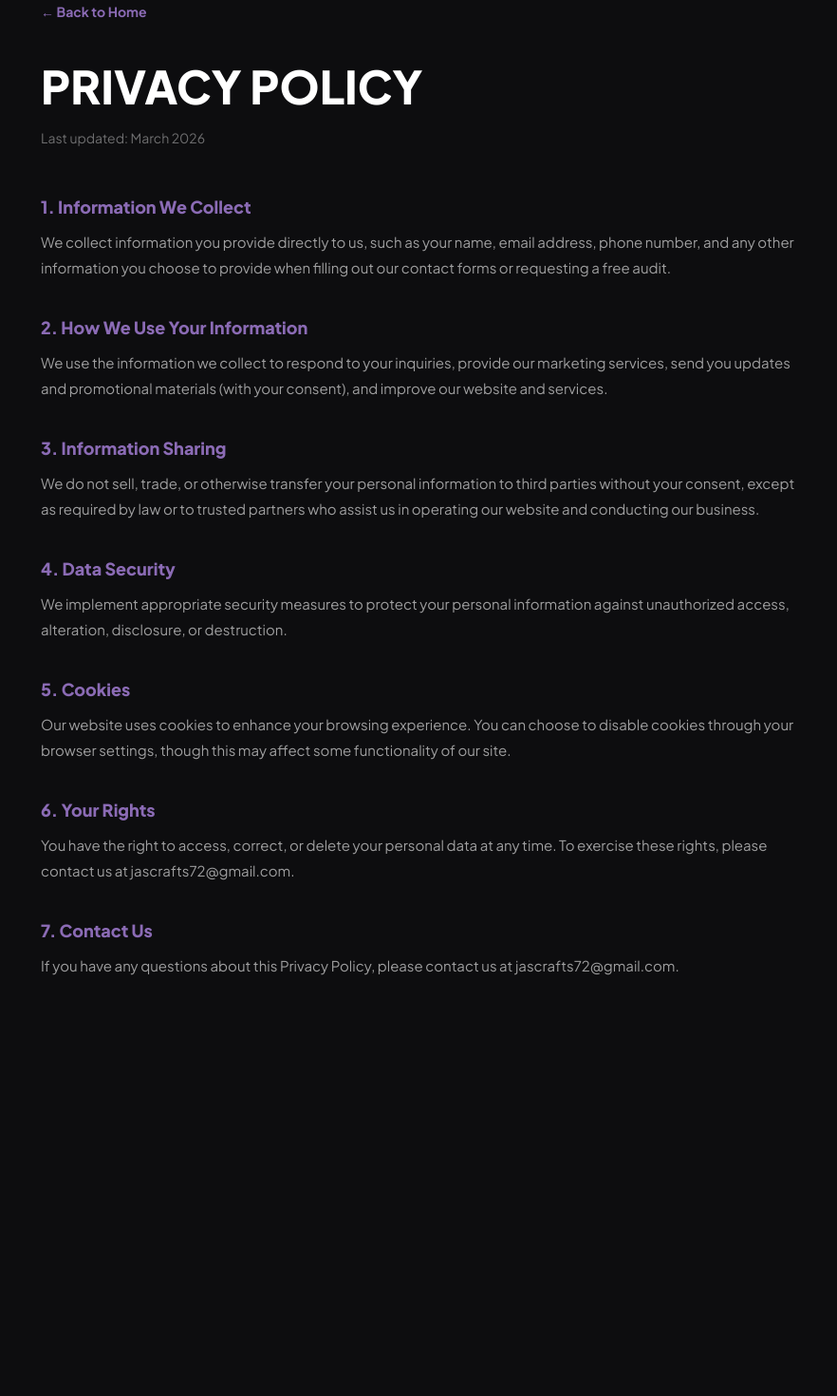
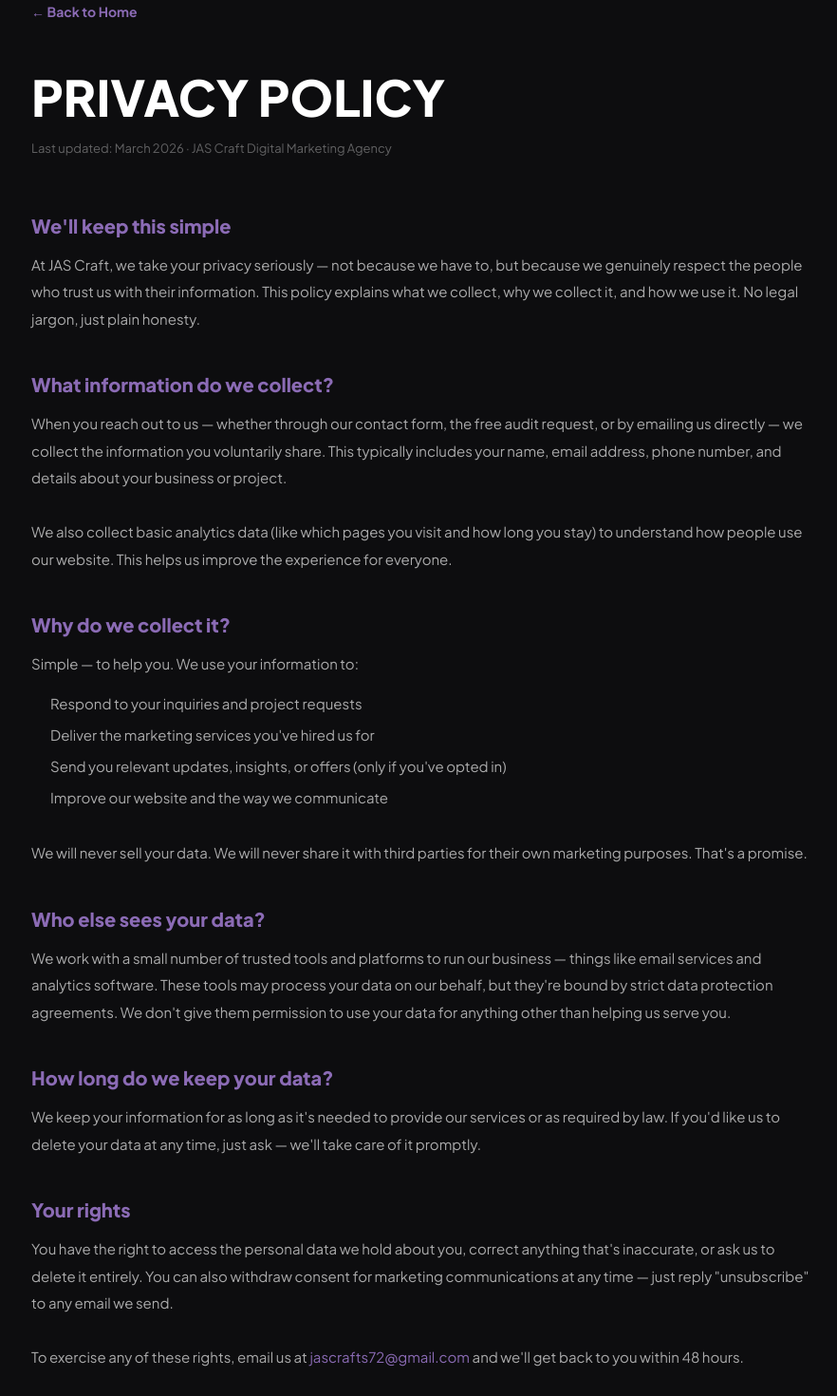
Before and after one commit to jascrafts/jas-craft, a React (Vite) app: page /privacy-policy in a window 1280 px wide. Shown: the part 80-1550 px from the top of the page at 95% size, without its empty margins (197-1079 px from the left). Before the commit the page ends 1226 px from the top, so only its background shows below. Built offline with nearby package versions, Linux system fonts and the light colour scheme.

Commit message:
Rewrite policy pages with human content, fix footer copyright

```diff
--- a/src/components/Footer.jsx
+++ b/src/components/Footer.jsx
@@ -66,7 +66,7 @@
           ))}
         </div>
         <div className="flex flex-col md:flex-row justify-between items-center gap-4 pt-8 text-xs uppercase tracking-widest font-bold" style={{ borderTop: '1px solid rgba(255,255,255,0.05)', color: 'rgba(255,255,255,0.2)' }}>
-          <div>?? 2026 OVRL. All rights reserved.</div>
+          <div>© 2026 JAS Craft. All rights reserved.</div>
           <div className="flex gap-6">
             {[
               { label: 'Privacy Policy', href: '/privacy-policy' },
--- a/src/pages/CookiePolicy.jsx
+++ b/src/pages/CookiePolicy.jsx
@@ -1,24 +1,60 @@
+const Section = ({ title, children }) => (
+  <div style={{ marginBottom: '40px' }}>
+    <h2 style={{ fontSize: '20px', fontWeight: 800, marginBottom: '12px', color: '#8B6BB5' }}>{title}</h2>
+    <div style={{ color: 'rgba(255,255,255,0.65)', lineHeight: 1.9, fontSize: '15px' }}>{children}</div>
+  </div>
+);
+
 const CookiePolicy = () => (
   <div style={{ background: '#0D0D0F', minHeight: '100vh', color: '#fff', padding: '80px 24px' }}>
-    <div style={{ maxWidth: '800px', margin: '0 auto' }}>
-      <a href="/" style={{ color: '#8B6BB5', fontSize: '14px', fontWeight: 700, textDecoration: 'none', display: 'inline-block', marginBottom: '32px' }}>← Back to Home</a>
-      <h1 style={{ fontSize: '48px', fontWeight: 900, textTransform: 'uppercase', marginBottom: '8px' }}>Cookie Policy</h1>
-      <p style={{ color: 'rgba(255,255,255,0.4)', fontSize: '14px', marginBottom: '48px' }}>Last updated: March 2026</p>
+    <div style={{ maxWidth: '820px', margin: '0 auto' }}>
+      <a href="/" style={{ color: '#8B6BB5', fontSize: '14px', fontWeight: 700, textDecoration: 'none', display: 'inline-block', marginBottom: '40px' }}>← Back to Home</a>
 
-      {[
-        { title: '1. What Are Cookies', body: 'Cookies are small text files stored on your device when you visit a website. They help websites remember your preferences and improve your browsing experience.' },
-        { title: '2. How We Use Cookies', body: 'We use cookies to understand how visitors interact with our website, remember your preferences, analyze site traffic and performance, and provide a better user experience.' },
-        { title: '3. Types of Cookies We Use', body: 'Essential Cookies: Required for the website to function properly. Analytics Cookies: Help us understand how visitors use our site (e.g., Google Analytics). Preference Cookies: Remember your settings and preferences for future visits.' },
-        { title: '4. Third-Party Cookies', body: 'Some cookies on our site are set by third-party services such as Google Analytics. These third parties have their own privacy policies governing the use of this information.' },
-        { title: '5. Managing Cookies', body: 'You can control and manage cookies through your browser settings. Most browsers allow you to refuse cookies or delete existing ones. Note that disabling cookies may affect the functionality of our website.' },
-        { title: '6. Updates to This Policy', body: 'We may update this Cookie Policy from time to time. Any changes will be posted on this page with an updated revision date.' },
-        { title: '7. Contact Us', body: 'If you have questions about our use of cookies, please contact us at jascrafts72@gmail.com.' },
-      ].map((s, i) => (
-        <div key={i} style={{ marginBottom: '36px' }}>
-          <h2 style={{ fontSize: '18px', fontWeight: 800, marginBottom: '10px', color: '#8B6BB5' }}>{s.title}</h2>
-          <p style={{ color: 'rgba(255,255,255,0.6)', lineHeight: 1.8, fontSize: '15px' }}>{s.body}</p>
-        </div>
-      ))}
+      <h1 style={{ fontSize: '52px', fontWeight: 900, textTransform: 'uppercase', marginBottom: '6px' }}>Cookie Policy</h1>
+      <p style={{ color: 'rgba(255,255,255,0.35)', fontSize: '13px', marginBottom: '56px' }}>Last updated: March 2026 · JAS Craft Digital Marketing Agency</p>
+
+      <Section title="Cookies — the digital kind">
+        <p>No, not the edible ones. Cookies are small text files that get stored on your device when you visit a website. They're used by pretty much every site on the internet, and ours is no different. This page explains what cookies we use and why.</p>
+      </Section>
+
+      <Section title="What cookies do we use?">
+        <p>We keep it minimal. Here's what's running on our site:</p>
+        <ul style={{ paddingLeft: '20px', marginTop: '10px', lineHeight: 2.4 }}>
+          <li><strong style={{ color: 'rgba(255,255,255,0.85)' }}>Essential cookies</strong> — These are required for the site to work. Things like remembering your session or keeping the page from breaking. You can't opt out of these without the site stopping to function.</li>
+          <li><strong style={{ color: 'rgba(255,255,255,0.85)' }}>Analytics cookies</strong> — We use basic analytics (like Google Analytics) to understand how people find and use our site. This helps us figure out what's working and what needs improvement. The data is aggregated and anonymous — we can't identify you from it.</li>
+          <li><strong style={{ color: 'rgba(255,255,255,0.85)' }}>Preference cookies</strong> — These remember small things, like whether you've dismissed a banner or your display preferences. They make repeat visits a bit smoother.</li>
+        </ul>
+      </Section>
+
+      <Section title="Third-party cookies">
+        <p>Some cookies on our site come from third-party services we use — like Google Analytics or embedded content. These third parties set their own cookies and have their own privacy policies. We don't control what they do with that data, but we only use reputable services that take privacy seriously.</p>
+      </Section>
+
+      <Section title="How to manage or disable cookies">
+        <p>You're in control. Every major browser lets you view, manage, and delete cookies. Here's how to do it in the most common ones:</p>
+        <ul style={{ paddingLeft: '20px', marginTop: '10px', lineHeight: 2.2 }}>
+          <li>Chrome: Settings → Privacy and Security → Cookies</li>
+          <li>Firefox: Settings → Privacy & Security → Cookies and Site Data</li>
+          <li>Safari: Preferences → Privacy → Manage Website Data</li>
+          <li>Edge: Settings → Cookies and Site Permissions</li>
+        </ul>
+        <br />
+        <p>Keep in mind that disabling cookies — especially essential ones — may affect how parts of our site work. Some features might not load correctly without them.</p>
+      </Section>
+
+      <Section title="Do we track you across other sites?">
+        <p>No. We don't use cross-site tracking cookies or sell any data to advertisers. Our analytics are purely for understanding our own website's performance, not for building profiles on individual users.</p>
+      </Section>
+
+      <Section title="Updates to this policy">
+        <p>If we change how we use cookies in a meaningful way, we'll update this page and the date at the top. We won't add new tracking without being transparent about it.</p>
+      </Section>
+
+      <Section title="Still have questions?">
+        <p>Cookies can be a confusing topic. If you want to know more about what's running on our site or have concerns, just email us.</p>
+        <br />
+        <p>📧 <span style={{ color: '#8B6BB5' }}>jascrafts72@gmail.com</span></p>
+      </Section>
     </div>
   </div>
 );
--- a/src/pages/PrivacyPolicy.jsx
+++ b/src/pages/PrivacyPolicy.jsx
@@ -1,24 +1,67 @@
+const Section = ({ title, children }) => (
+  <div style={{ marginBottom: '40px' }}>
+    <h2 style={{ fontSize: '20px', fontWeight: 800, marginBottom: '12px', color: '#8B6BB5' }}>{title}</h2>
+    <div style={{ color: 'rgba(255,255,255,0.65)', lineHeight: 1.9, fontSize: '15px' }}>{children}</div>
+  </div>
+);
+
 const PrivacyPolicy = () => (
   <div style={{ background: '#0D0D0F', minHeight: '100vh', color: '#fff', padding: '80px 24px' }}>
-    <div style={{ maxWidth: '800px', margin: '0 auto' }}>
-      <a href="/" style={{ color: '#8B6BB5', fontSize: '14px', fontWeight: 700, textDecoration: 'none', display: 'inline-block', marginBottom: '32px' }}>← Back to Home</a>
-      <h1 style={{ fontSize: '48px', fontWeight: 900, textTransform: 'uppercase', marginBottom: '8px' }}>Privacy Policy</h1>
-      <p style={{ color: 'rgba(255,255,255,0.4)', fontSize: '14px', marginBottom: '48px' }}>Last updated: March 2026</p>
+    <div style={{ maxWidth: '820px', margin: '0 auto' }}>
+      <a href="/" style={{ color: '#8B6BB5', fontSize: '14px', fontWeight: 700, textDecoration: 'none', display: 'inline-block', marginBottom: '40px' }}>← Back to Home</a>
 
-      {[
-        { title: '1. Information We Collect', body: 'We collect information you provide directly to us, such as your name, email address, phone number, and any other information you choose to provide when filling out our contact forms or requesting a free audit.' },
-        { title: '2. How We Use Your Information', body: 'We use the information we collect to respond to your inquiries, provide our marketing services, send you updates and promotional materials (with your consent), and improve our website and services.' },
-        { title: '3. Information Sharing', body: 'We do not sell, trade, or otherwise transfer your personal information to third parties without your consent, except as required by law or to trusted partners who assist us in operating our website and conducting our business.' },
-        { title: '4. Data Security', body: 'We implement appropriate security measures to protect your personal information against unauthorized access, alteration, disclosure, or destruction.' },
-        { title: '5. Cookies', body: 'Our website uses cookies to enhance your browsing experience. You can choose to disable cookies through your browser settings, though this may affect some functionality of our site.' },
-        { title: '6. Your Rights', body: 'You have the right to access, correct, or delete your personal data at any time. To exercise these rights, please contact us at jascrafts72@gmail.com.' },
-        { title: '7. Contact Us', body: 'If you have any questions about this Privacy Policy, please contact us at jascrafts72@gmail.com.' },
-      ].map((s, i) => (
-        <div key={i} style={{ marginBottom: '36px' }}>
-          <h2 style={{ fontSize: '18px', fontWeight: 800, marginBottom: '10px', color: '#8B6BB5' }}>{s.title}</h2>
-          <p style={{ color: 'rgba(255,255,255,0.6)', lineHeight: 1.8, fontSize: '15px' }}>{s.body}</p>
-        </div>
-      ))}
+      <h1 style={{ fontSize: '52px', fontWeight: 900, textTransform: 'uppercase', marginBottom: '6px' }}>Privacy Policy</h1>
+      <p style={{ color: 'rgba(255,255,255,0.35)', fontSize: '13px', marginBottom: '56px' }}>Last updated: March 2026 · JAS Craft Digital Marketing Agency</p>
+
+      <Section title="We'll keep this simple">
+        <p>At JAS Craft, we take your privacy seriously — not because we have to, but because we genuinely respect the people who trust us with their information. This policy explains what we collect, why we collect it, and how we use it. No legal jargon, just plain honesty.</p>
+      </Section>
+
+      <Section title="What information do we collect?">
+        <p>When you reach out to us — whether through our contact form, the free audit request, or by emailing us directly — we collect the information you voluntarily share. This typically includes your name, email address, phone number, and details about your business or project.</p>
+        <br />
+        <p>We also collect basic analytics data (like which pages you visit and how long you stay) to understand how people use our website. This helps us improve the experience for everyone.</p>
+      </Section>
+
+      <Section title="Why do we collect it?">
+        <p>Simple — to help you. We use your information to:</p>
+        <ul style={{ paddingLeft: '20px', marginTop: '10px', lineHeight: 2.2 }}>
+          <li>Respond to your inquiries and project requests</li>
+          <li>Deliver the marketing services you've hired us for</li>
+          <li>Send you relevant updates, insights, or offers (only if you've opted in)</li>
+          <li>Improve our website and the way we communicate</li>
+        </ul>
+        <br />
+        <p>We will never sell your data. We will never share it with third parties for their own marketing purposes. That's a promise.</p>
+      </Section>
+
+      <Section title="Who else sees your data?">
+        <p>We work with a small number of trusted tools and platforms to run our business — things like email services and analytics software. These tools may process your data on our behalf, but they're bound by strict data protection agreements. We don't give them permission to use your data for anything other than helping us serve you.</p>
+      </Section>
+
+      <Section title="How long do we keep your data?">
+        <p>We keep your information for as long as it's needed to provide our services or as required by law. If you'd like us to delete your data at any time, just ask — we'll take care of it promptly.</p>
+      </Section>
+
+      <Section title="Your rights">
+        <p>You have the right to access the personal data we hold about you, correct anything that's inaccurate, or ask us to delete it entirely. You can also withdraw consent for marketing communications at any time — just reply "unsubscribe" to any email we send.</p>
+        <br />
+        <p>To exercise any of these rights, email us at <span style={{ color: '#8B6BB5' }}>jascrafts72@gmail.com</span> and we'll get back to you within 48 hours.</p>
+      </Section>
+
+      <Section title="Cookies">
+        <p>Our website uses cookies to function properly and to understand how visitors interact with our content. You can read more about this in our Cookie Policy. You can disable cookies in your browser settings at any time, though some parts of the site may not work as well without them.</p>
+      </Section>
+
+      <Section title="Changes to this policy">
+        <p>If we ever make significant changes to how we handle your data, we'll update this page and note the date at the top. We won't make changes that reduce your rights without letting you know.</p>
+      </Section>
+
+      <Section title="Questions?">
+        <p>If anything here is unclear or you have concerns, please reach out. We're a small team and we actually read our emails.</p>
+        <br />
+        <p>📧 <span style={{ color: '#8B6BB5' }}>jascrafts72@gmail.com</span></p>
+      </Section>
     </div>
   </div>
 );
--- a/src/pages/TermsOfService.jsx
+++ b/src/pages/TermsOfService.jsx
@@ -1,25 +1,74 @@
+const Section = ({ title, children }) => (
+  <div style={{ marginBottom: '40px' }}>
+    <h2 style={{ fontSize: '20px', fontWeight: 800, marginBottom: '12px', color: '#8B6BB5' }}>{title}</h2>
+    <div style={{ color: 'rgba(255,255,255,0.65)', lineHeight: 1.9, fontSize: '15px' }}>{children}</div>
+  </div>
+);
+
 const TermsOfService = () => (
   <div style={{ background: '#0D0D0F', minHeight: '100vh', color: '#fff', padding: '80px 24px' }}>
-    <div style={{ maxWidth: '800px', margin: '0 auto' }}>
-      <a href="/" style={{ color: '#8B6BB5', fontSize: '14px', fontWeight: 700, textDecoration: 'none', display: 'inline-block', marginBottom: '32px' }}>← Back to Home</a>
-      <h1 style={{ fontSize: '48px', fontWeight: 900, textTransform: 'uppercase', marginBottom: '8px' }}>Terms of Service</h1>
-      <p style={{ color: 'rgba(255,255,255,0.4)', fontSize: '14px', marginBottom: '48px' }}>Last updated: March 2026</p>
+    <div style={{ maxWidth: '820px', margin: '0 auto' }}>
+      <a href="/" style={{ color: '#8B6BB5', fontSize: '14px', fontWeight: 700, textDecoration: 'none', display: 'inline-block', marginBottom: '40px' }}>← Back to Home</a>
 
-      {[
-        { title: '1. Acceptance of Terms', body: 'By accessing and using the JAS Craft website and services, you accept and agree to be bound by these Terms of Service. If you do not agree to these terms, please do not use our services.' },
-        { title: '2. Services', body: 'JAS Craft provides digital marketing services including but not limited to paid advertising, social media strategy, brand identity, SEO, content creation, and marketing automation. Service details are outlined in individual client agreements.' },
-        { title: '3. Client Responsibilities', body: 'Clients are responsible for providing accurate information, timely feedback, and necessary access to platforms and assets required to deliver services. Delays caused by the client may affect project timelines.' },
-        { title: '4. Intellectual Property', body: 'All creative work, strategies, and deliverables produced by JAS Craft remain our intellectual property until full payment is received. Upon payment, ownership transfers to the client as agreed in the service contract.' },
-        { title: '5. Payment Terms', body: 'Payment terms are outlined in individual service agreements. Late payments may result in suspension of services. All fees are non-refundable unless otherwise stated in writing.' },
-        { title: '6. Limitation of Liability', body: 'JAS Craft is not liable for any indirect, incidental, or consequential damages arising from the use of our services. Our total liability shall not exceed the amount paid for the specific service in question.' },
-        { title: '7. Termination', body: 'Either party may terminate services with written notice as specified in the service agreement. Upon termination, all outstanding payments become immediately due.' },
-        { title: '8. Contact', body: 'For questions regarding these Terms of Service, contact us at jascrafts72@gmail.com.' },
-      ].map((s, i) => (
-        <div key={i} style={{ marginBottom: '36px' }}>
-          <h2 style={{ fontSize: '18px', fontWeight: 800, marginBottom: '10px', color: '#8B6BB5' }}>{s.title}</h2>
-          <p style={{ color: 'rgba(255,255,255,0.6)', lineHeight: 1.8, fontSize: '15px' }}>{s.body}</p>
-        </div>
-      ))}
+      <h1 style={{ fontSize: '52px', fontWeight: 900, textTransform: 'uppercase', marginBottom: '6px' }}>Terms of Service</h1>
+      <p style={{ color: 'rgba(255,255,255,0.35)', fontSize: '13px', marginBottom: '56px' }}>Last updated: March 2026 · JAS Craft Digital Marketing Agency</p>
+
+      <Section title="Let's start with the basics">
+        <p>These terms govern your use of the JAS Craft website and any services we provide. By working with us or browsing our site, you're agreeing to what's written here. We've tried to keep it straightforward — no walls of legalese, just clear expectations on both sides.</p>
+      </Section>
+
+      <Section title="What we do">
+        <p>JAS Craft is a digital marketing agency based in New Delhi. We help brands grow through paid advertising, social media strategy, content creation, SEO, brand identity, and marketing automation. The exact scope of work for any client engagement is always defined in a separate agreement before we begin.</p>
+      </Section>
+
+      <Section title="Working together — what we expect from you">
+        <p>Good work requires good collaboration. When you hire us, we'll need a few things from your side:</p>
+        <ul style={{ paddingLeft: '20px', marginTop: '10px', lineHeight: 2.2 }}>
+          <li>Accurate information about your business, goals, and target audience</li>
+          <li>Timely feedback on drafts, strategies, and deliverables</li>
+          <li>Access to the platforms, accounts, or assets we need to do the work</li>
+          <li>A point of contact who can make decisions or escalate when needed</li>
+        </ul>
+        <br />
+        <p>If delays happen on your end, they may push back timelines. We'll always communicate openly if that's the case.</p>
+      </Section>
+
+      <Section title="Ownership of work">
+        <p>Everything we create — ads, copy, designs, strategies — remains our intellectual property until the project is fully paid for. Once payment is received and cleared, ownership of the deliverables transfers to you, as outlined in your service agreement.</p>
+        <br />
+        <p>We may use anonymised or approved examples of our work in our portfolio or case studies. If you'd prefer we don't, just let us know in writing and we'll respect that.</p>
+      </Section>
+
+      <Section title="Payments">
+        <p>Payment terms are agreed upon before any project begins and are detailed in your service contract. A few things to keep in mind:</p>
+        <ul style={{ paddingLeft: '20px', marginTop: '10px', lineHeight: 2.2 }}>
+          <li>Invoices are due by the date specified in your agreement</li>
+          <li>Late payments may result in a pause on active work until the balance is cleared</li>
+          <li>Fees are generally non-refundable once work has commenced, unless we've agreed otherwise in writing</li>
+        </ul>
+        <br />
+        <p>If you're ever having trouble with a payment, talk to us. We'd rather find a solution than let it become a problem.</p>
+      </Section>
+
+      <Section title="What we're not responsible for">
+        <p>We put genuine effort into every campaign and project, but marketing results depend on many factors outside our control — market conditions, platform algorithm changes, audience behaviour, and more. We can't guarantee specific outcomes like a set number of leads or a particular return on ad spend.</p>
+        <br />
+        <p>Our liability is limited to the amount you've paid for the specific service in question. We're not liable for indirect losses, lost profits, or anything beyond our direct scope of work.</p>
+      </Section>
+
+      <Section title="Ending the engagement">
+        <p>Either party can end the working relationship with written notice, as specified in your service agreement. When that happens, any outstanding invoices become due immediately. We'll hand over all completed work and relevant assets in an orderly way.</p>
+      </Section>
+
+      <Section title="Changes to these terms">
+        <p>We may update these terms occasionally. If we make significant changes, we'll update the date at the top of this page. Continued use of our services after changes means you accept the updated terms.</p>
+      </Section>
+
+      <Section title="Questions or concerns?">
+        <p>If something here doesn't make sense or you want to discuss anything before signing on, just reach out. We're approachable.</p>
+        <br />
+        <p>📧 <span style={{ color: '#8B6BB5' }}>jascrafts72@gmail.com</span></p>
+      </Section>
     </div>
   </div>
 );
```
